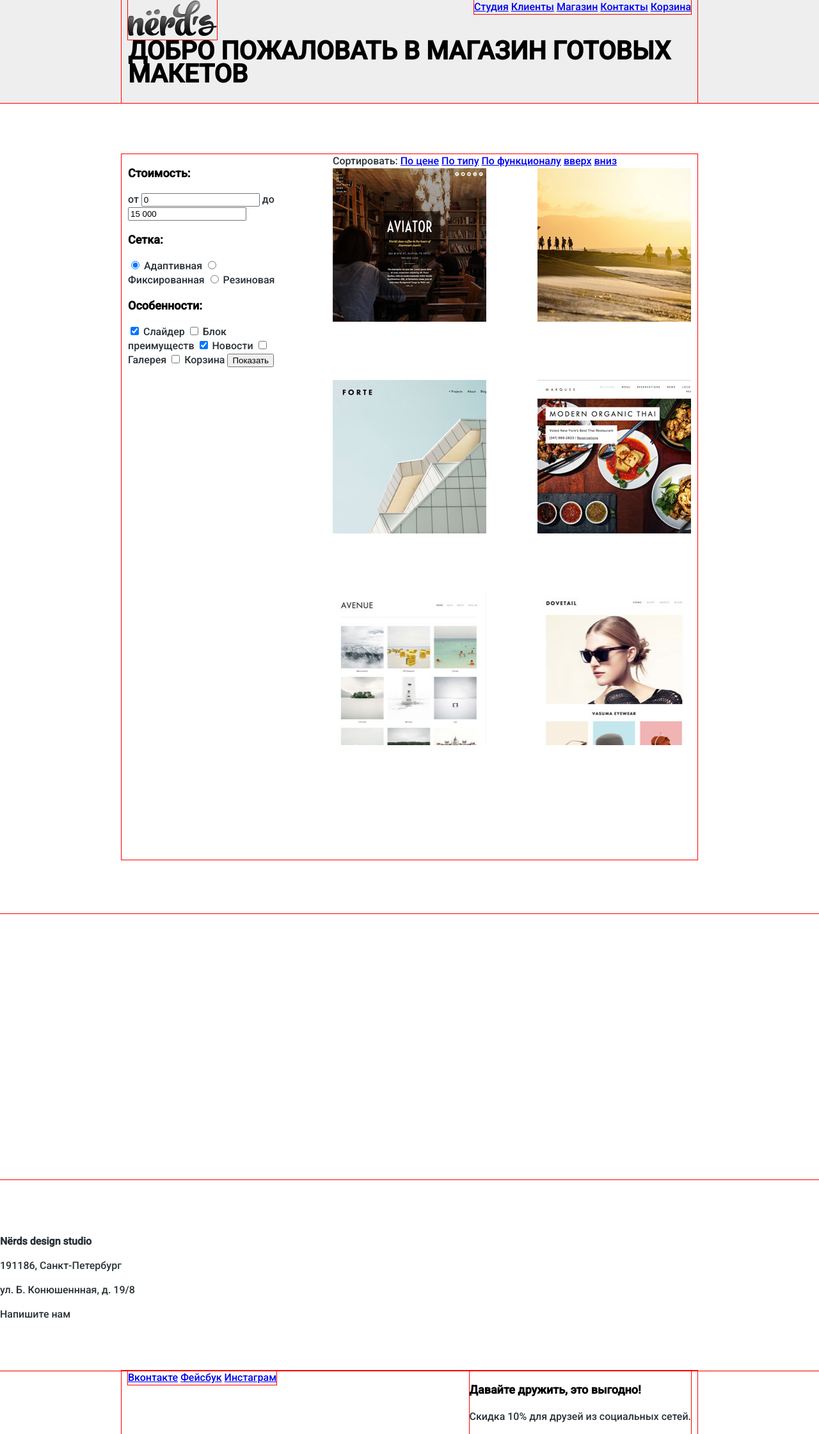
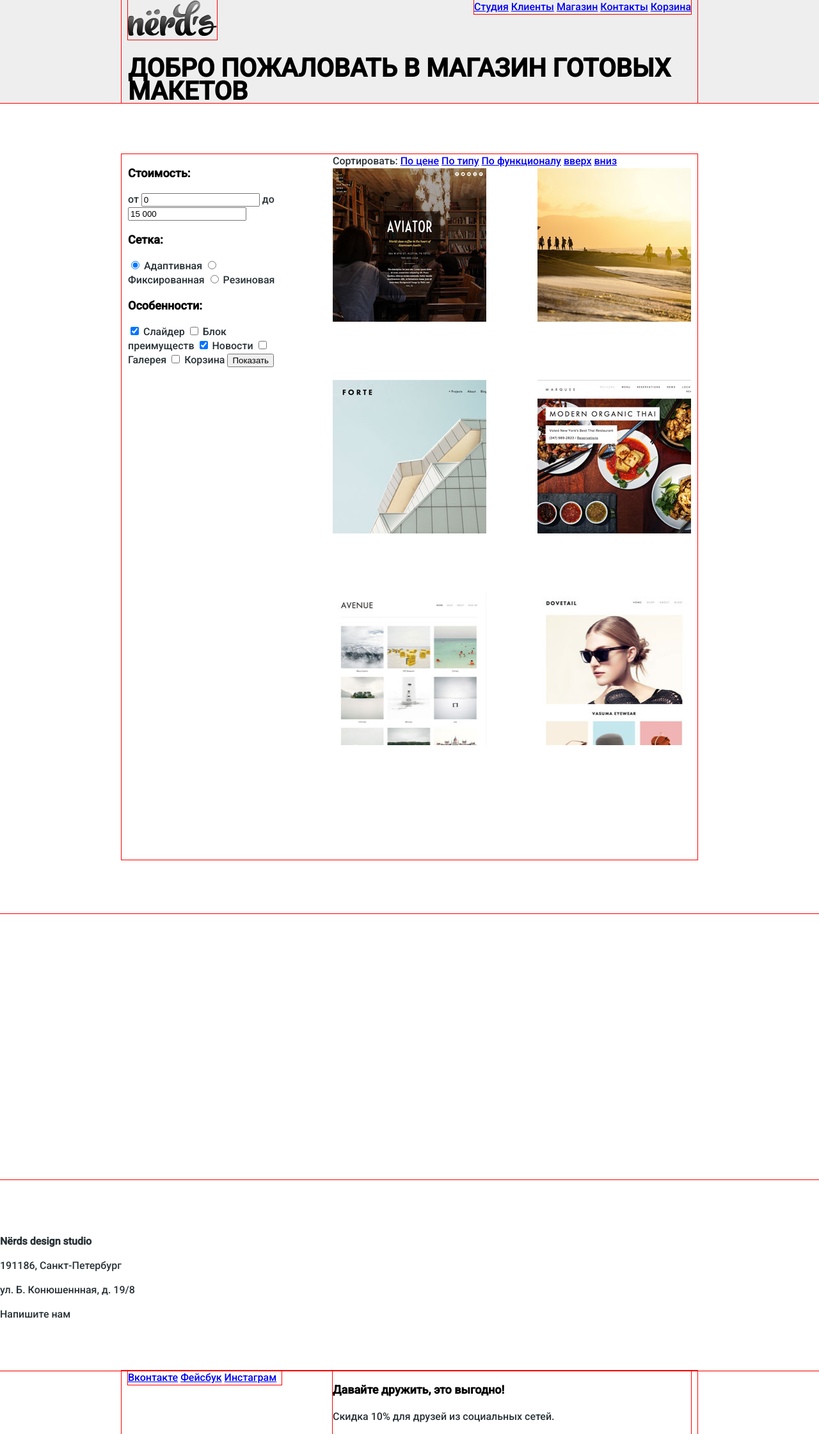
Before and after one commit to kakaslav/id70815, a plain HTML site: page nerds/catalog.html in a window 1280 px wide. Shown: the whole page at 64% size. Drawn offline with Linux system fonts and the light colour scheme.

Commit message:
no message

```diff
--- a/nerds/catalog.html
+++ b/nerds/catalog.html
@@ -34,8 +34,8 @@
               </li>
             </ul>
           </nav>
-          <h1 class="catalog-title">Добро пожаловать в магазин готовых макетов</h1>
         </div>
+        <h1 class="catalog-title">Добро пожаловать в магазин готовых макетов</h1>
       </div>
     </header>
 
--- a/nerds/css/style.css
+++ b/nerds/css/style.css
@@ -119,15 +119,18 @@ h2{
 }
 .footer-social{outline: 1px solid red;
   float: left;
+
+  width:240px;
 }
 .discount{outline: 1px solid red;
   float: right;
+
+  width:560px;
 }
   /*Магазин*/
 .catalog-title{
   font-size: 40px;
   text-transform: uppercase;
-  clear: both;
 }
 .catalog-filter{
   float: left;
```
Also changed, not shown: nerds/index.html (+1 -1 lines).
